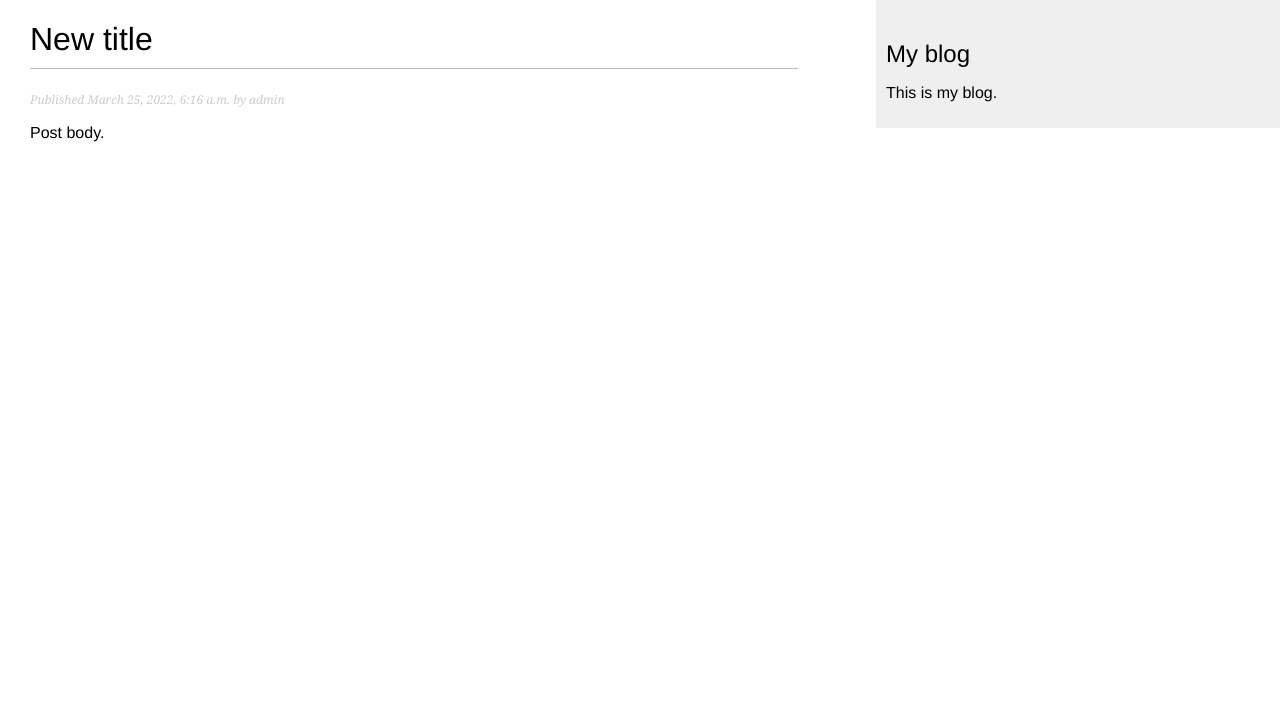
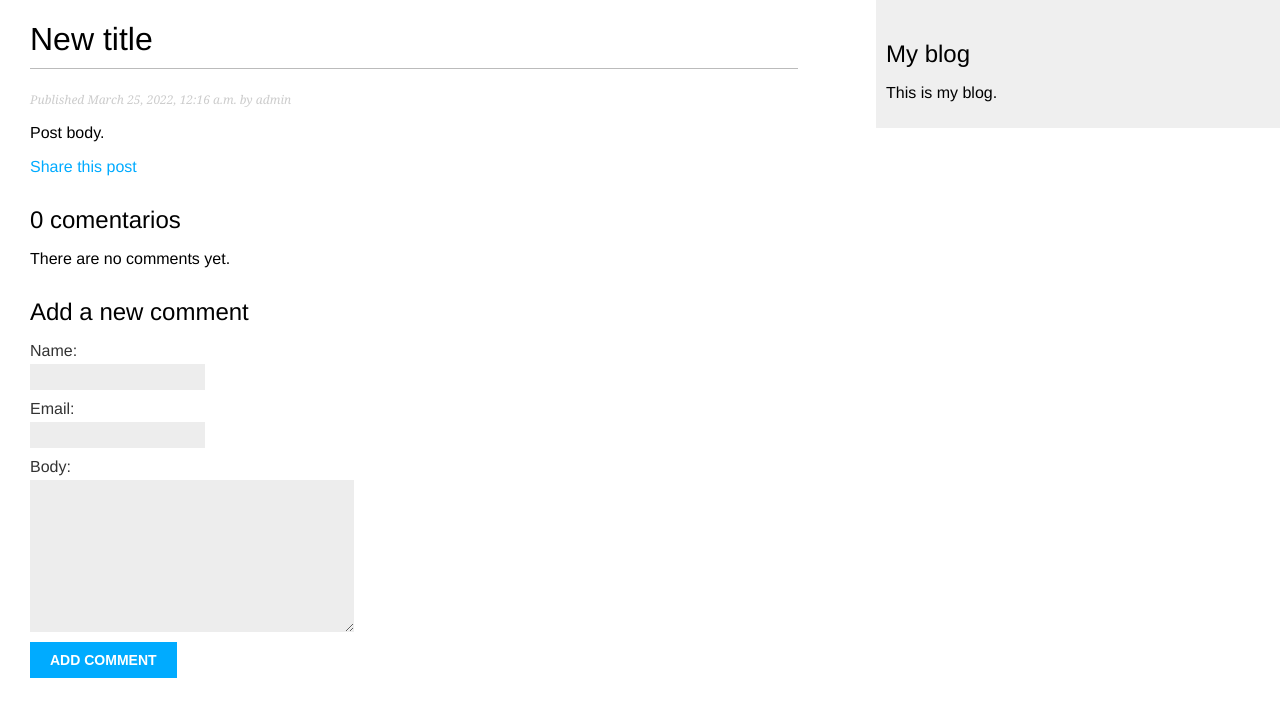
Before and after one commit to Spartan2502/Learning_python, a Django app: a page that uses mysite/blog/templates/blog/post/detail.html in a window 1280 px wide. Shown: the top 717 px of the page. Run offline with Django 3.2, Linux system fonts and the light colour scheme; data comes from the database, SQL or seed files in the repository; both versions use the stored data as it was after the commit; parts of the project's set-up code (start-up, migrations or seed data) failed here and were passed over.

Commit message:
Add comments on post

```diff
--- /dev/null
+++ b/mysite/blog/forms.py
@@ -0,0 +1,14 @@
+from django import forms
+from .models import Comment
+
+class EmailPostForm(forms.Form):
+    name = forms.CharField(max_length=25)
+    email = forms.EmailField()
+    to = forms.EmailField()
+    comments = forms.CharField(required=False,
+                                                        widget=forms.Textarea)
+
+class CommentForm(forms.ModelForm):
+    class Meta:
+        model = Comment
+        fields = ('name', 'email', 'body')
--- a/mysite/blog/models.py
+++ b/mysite/blog/models.py
@@ -3,17 +3,15 @@
 from django.utils import timezone
 from django.contrib.auth.models import User
 from django.urls import reverse
+from taggit.managers import TaggableManager
 
 
 class PublishedManager(models.Manager):
     def get_queryset(self):
         return super(PublishedManager, self).get_queryset().filter(status='published')
 
-
+#Post Model
 class Post(models.Model):
-
-    objects = models.Manager()  # The default manager.
-    published = PublishedManager()  # Our custom manager.
     STATUS_CHOICES = (
         ('draft', 'Draft'),
         ('published', 'Published'),
@@ -22,8 +20,8 @@
     slug = models.SlugField(max_length=250,
                             unique_for_date='publish')
     author = models.ForeignKey(User,
-                               on_delete=models.CASCADE,
-                               related_name='blog_posts')
+                              on_delete=models.CASCADE,
+                              related_name='blog_posts')
     body = models.TextField()
     publish = models.DateTimeField(default=timezone.now)
     created = models.DateTimeField(auto_now_add=True)
@@ -32,14 +30,37 @@
                               choices=STATUS_CHOICES,
                               default='draft')
 
+    objects = models.Manager() # The default manager.
+    published = PublishedManager() # Our custom manager.
+    tags = TaggableManager()
+
+    class Meta:
+        ordering = ('-publish',)
+
+    def __str__(self):
+        return self.title
+
     def get_absolute_url(self):
         return reverse('blog:post_detail',
                        args=[self.publish.year,
                              self.publish.month,
                              self.publish.day, self.slug])
 
+
+#comments model
+class Comment(models.Model):
+    post = models.ForeignKey(Post,
+                             on_delete=models.CASCADE,
+                             related_name='comments')
+    name = models.CharField(max_length=80)
+    email = models.EmailField()
+    body = models.TextField()
+    created = models.DateTimeField(auto_now_add=True)
+    updated = models.DateTimeField(auto_now=True)
+    active = models.BooleanField(default=True)
+
     class Meta:
-        ordering = ('-publish',)
+        ordering = ('created',)
 
     def __str__(self):
-        return self.title
+        return f'Comment by {self.name} on {self.post}'
--- a/mysite/blog/templates/blog/post/detail.html
+++ b/mysite/blog/templates/blog/post/detail.html
@@ -6,4 +6,55 @@
     Published {{ post.publish }} by {{ post.author }}
 </p>
 {{ post.body|linebreaks }}
+
+<p>
+    <a href="{% url "blog:post_share" post.id %}">
+    Share this post
+    </a>
+</p>
+
+<!--
+    Este bloque de codigo se usa para saber cuantos comentarios tiene el post
+with se usa  para evitar golpear la base de datos o acceder a métodos costosos varias veces.
+pluralize se usa para mostrar un sufijo plural para la palabra "comentario"
+-->
+{% with comments.count as total_comments %}
+ <h2>
+ {{ total_comments }} comentario{{ total_comments|pluralize }}
+ </h2>
+{% endwith %}
+
+<!--
+    listar  comentarios
+    -usamos for para recorrer todos los comentarios
+    -usamos forloop.counter para ver el numero del comentario
+    -usamos comment.name|created|body donde comment es la variable que contiene los datos del comentario actual
+    -
+ -->
+ {% for comment in comments %}
+    <div class="comment">
+    <p class="info">
+        Comment {{ forloop.counter }} by {{ comment.name }}
+        {{ comment.created }}
+    </p>
+    {{ comment.body|linebreaks }}
+    </div>
+{% empty %}
+    <p>There are no comments yet.</p>
+{% endfor %}
+
+<!--
+form para comentar
+aqui revisa si el objeto new_comment existe si es asi muestra un mensaje de exito sino muestra el form para comentar
+ -->
+ {% if new_comment %}
+    <h2>Your comment has been added.</h2>
+{% else %}
+    <h2>Add a new comment</h2>
+    <form method="post">
+        {{ comment_form.as_p }}
+        {% csrf_token %}
+        <p><input type="submit" value="Add comment"></p>
+ </form>
+{% endif %}
 {% endblock %}
--- a/mysite/blog/templates/blog/post/list.html
+++ b/mysite/blog/templates/blog/post/list.html
@@ -13,4 +13,5 @@
     </p>
 {{ post.body|truncatewords:30|linebreaks }}
 {% endfor %}
+{% include "pagination.html" with page=page_obj %}
 {% endblock %}
--- a/mysite/blog/urls.py
+++ b/mysite/blog/urls.py
@@ -2,10 +2,10 @@
 from . import views
 
 app_name = 'blog'
+
 urlpatterns = [
     # post views
     path('', views.post_list, name='post_list'),
-    path('<int:year>/<int:month>/<int:day>/<slug:post>/',
-         views.post_detail,
-         name='post_detail'),
+    path('<int:year>/<int:month>/<int:day>/<slug:post>/', views.post_detail, name='post_detail'),
+    path('<int:post_id>/share/', views.post_share, name='post_share'),
 ]
--- a/mysite/blog/views.py
+++ b/mysite/blog/views.py
@@ -1,12 +1,37 @@
 from django.shortcuts import render, get_object_or_404
 from .models import Post
+from django.core.paginator import Paginator, EmptyPage,\
+                                                            PageNotAnInteger
+from django.views.generic import ListView
+#email
+from .forms import EmailPostForm
+from django.core.mail import send_mail
+#comment
+from .models import Post, Comment
+from .forms import EmailPostForm, CommentForm
 
+class PostListView(ListView):
+    queryset = Post.published.all()
+    context_object_name = 'posts'
+    paginate_by = 3
+    template_name = 'blog/post/list.html'
 
 def post_list(request):
-    posts = Post.published.all()
+    object_list = Post.published.all()
+    paginator = Paginator(object_list, 3) # 3 posts in each page
+    page = request.GET.get('page')
+    try:
+        posts = paginator.page(page)
+    except PageNotAnInteger:
+        # If page is not an integer deliver the first page
+        posts = paginator.page(1)
+    except EmptyPage:
+        # If page is out of range deliver last page of results
+        posts = paginator.page(paginator.num_pages)
     return render(request,
-                    'blog/post/list.html',
-                    {'posts': posts})
+                            'blog/post/list.html',
+                            {'page': page,
+                            'posts': posts})
 
 
 def post_detail(request, year, month, day, post):
@@ -15,6 +40,52 @@
                              publish__year=year,
                              publish__month=month,
                              publish__day=day)
+    # List of active comments for this post
+    comments = post.comments.filter(active=True)
+
+    new_comment = None
+
+    if request.method == 'POST':
+        # A comment was posted
+        comment_form = CommentForm(data=request.POST)
+        if comment_form.is_valid():
+            # Create Comment object but don't save to database yet
+            new_comment = comment_form.save(commit=False)
+            # Assign the current post to the comment
+            new_comment.post = post
+            # Save the comment to the database
+            new_comment.save()
+    else:
+        comment_form = CommentForm()
+
     return render(request,
                   'blog/post/detail.html',
-                  {'post': post})
+                  {'post': post,
+                   'comments': comments,
+                    'new_comment': new_comment,
+                    'comment_form': comment_form})
+
+
+def post_share(request, post_id):
+    # Retrieve post by id
+    post = get_object_or_404(Post, id=post_id, status='published')
+    sent = False
+
+    if request.method == 'POST':
+        # Form was submitted
+        form = EmailPostForm(request.POST)
+        if form.is_valid():
+            # Form fields passed validation
+            cd = form.cleaned_data
+            post_url = request.build_absolute_uri(post.get_absolute_url())
+            subject = f"{cd['name']} recommends you read {post.title}"
+            message = f"Read {post.title} at {post_url}\n\n" \
+                      f"{cd['name']}\'s comments: {cd['comments']}"
+            send_mail(subject, message, 'admin@myblog.com', [cd['to']])
+            sent = True
+
+    else:
+        form = EmailPostForm()
+    return render(request, 'blog/post/share.html', {'post': post,
+                                                    'form': form,
+                                                    'sent': sent})
```
Also changed, not shown: mysite/blog/admin.py (+7 -1 lines), mysite/blog/templates/blog/post/share.html (added, +19 -0 lines), mysite/mysite/settings.py (+23 -1 lines), mysite/blog/migrations/0002_comment.py (added), mysite/blog/migrations/0003_post_tags.py (added), mysite/db.sqlite3.
